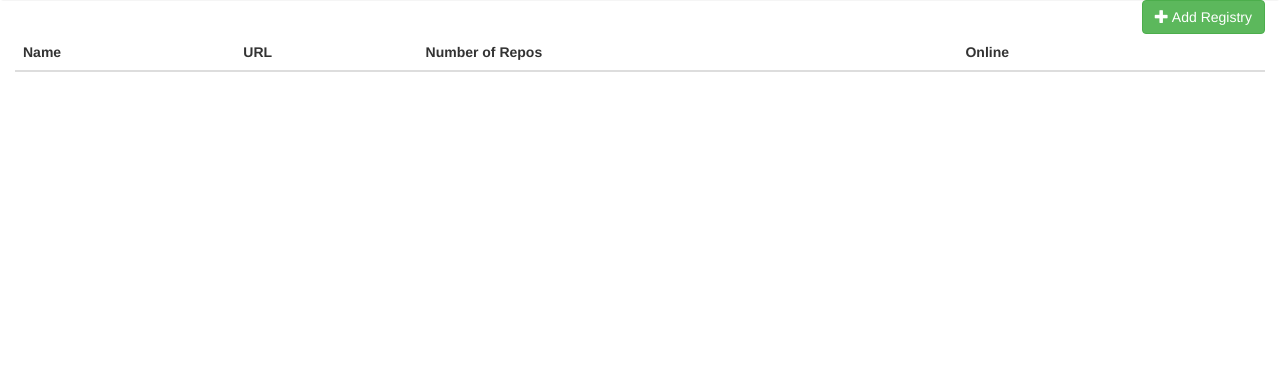
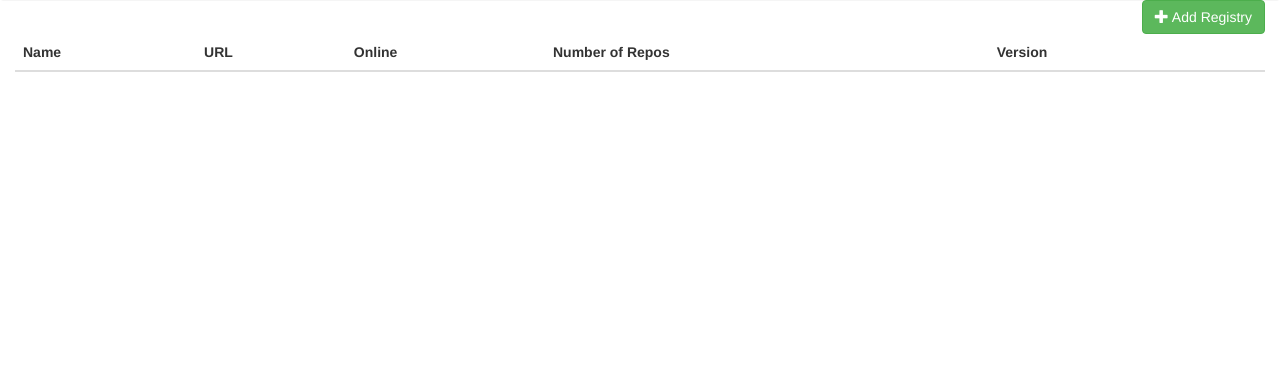
Before and after one commit to brennerm/docker-registry-frontend, a Flask app: template templates/registry_overview.html in a window 1280 px wide. Shown: the part 35-420 px from the top of the page. Run offline with Flask 2, Linux system fonts and the light colour scheme; the template is opened without the code that fills it, so the values that code supplies are empty; some libraries are stand-ins or nearby versions.

Commit message:
display version of registry

```diff
--- a/docker_registry_frontend/registry.py
+++ b/docker_registry_frontend/registry.py
@@ -14,6 +14,8 @@ def nested_get(dictionary, *keys, default=None):
 
 
 class DockerRegistry(abc.ABC):
+    version = None
+
     def __init__(self, name, url, user=None, password=None):
         self._name = name
         self._url = url
@@ -126,6 +128,8 @@ class DockerV1Registry(DockerRegistry):
     GET_IMAGE_ANCESTORS = '{url}/v1/images/{image_id}/ancestry'
     GET_LAYER_TEMPLATE = '{url}/v1/images/{image_id}/layer'
 
+    version = 1
+
     def __get_image_id(self, repo, tag):
         return DockerRegistry.string_request(DockerV1Registry.GET_IMAGE_ID_TEMPLATE.format(
             url=self._url,
@@ -198,6 +202,8 @@ class DockerV2Registry(DockerRegistry):
     GET_ALL_TAGS_TEMPLATE = '{url}/v2/{repo}/tags/list'
     GET_MANIFEST_TEMPLATE = '{url}/v2/{repo}/manifests/{tag}'
     GET_LAYER_TEMPLATE = '{url}/v2/{repo}/blobs/{digest}'
+
+    version = 2
 
     @cache_with_timeout()
     def get_manifest(self, repo, tag):
--- a/templates/registry_overview.html
+++ b/templates/registry_overview.html
@@ -13,8 +13,9 @@
         <tr>
             <th>Name</th>
             <th>URL</th>
+            <th>Online</th>
             <th>Number of Repos</th>
-            <th>Online</th>
+            <th>Version</th>
             <th data-orderable="false"></th>
         </tr>
     </thead>
@@ -24,11 +25,13 @@
             <td><a href="{{ url_for('repo_overview', registry_name=registry.name) }}">{{registry.name}}</a></td>
             <td>{{ registry.url}}</td>
             {% if registry.is_online() %}
+            <td data-order="1" data-search="online"><span class="glyphicon glyphicon-ok-circle text-success"></span></td>
             <td>{{ registry.get_number_of_repos() }}</td>
-            <td data-order="1" data-search="online"><span class="glyphicon glyphicon-ok-circle text-success"></span></td>
+            <td>v{{ registry.version }}</td>
             {% else %}
+            <td data-order="0" data-search="offline"><span class="glyphicon glyphicon-remove-circle text-danger"></span></td>
             <td data-order="0"></td>
-            <td data-order="0" data-search="offline"><span class="glyphicon glyphicon-remove-circle text-danger"></span></td>
+            <td data-order="0"></td>
             {% endif %}
             <td>
                 <form action="/remove_registry?id={{identifier}}" method="post">
```
Also changed, not shown: img/registry_overview.png.
